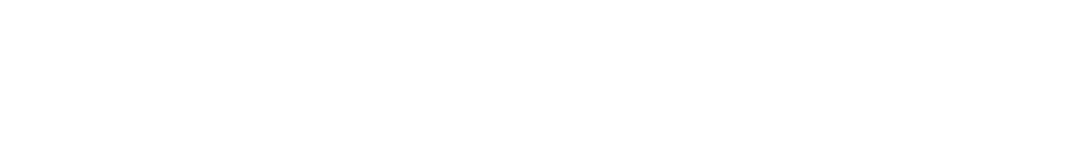
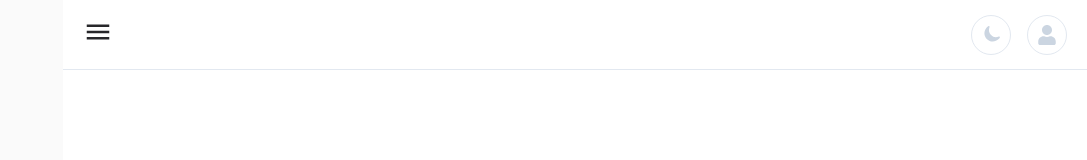
Before and after one commit to devrakibulrahman/raceflow-client-side, a React (Vite) app: page /dashboard in a window 1280 px wide. Shown: the top 160 px of the page, without its empty margins (193-1280 px from the left). Built offline with nearby package versions, Linux system fonts and the light colour scheme.

Commit message:
dashboard navbar design done on 01/06/2025 at 09:45 pm

```diff
--- a/src/components/DashboardNavbar.jsx
+++ b/src/components/DashboardNavbar.jsx
@@ -1,8 +1,25 @@
+import { IoMdMenu } from "react-icons/io";
+import { MdNightlightRound } from "react-icons/md";
+import { FaUser } from "react-icons/fa";
 
 const DashboardNavbar = () => {
     return (
         <>
-
+            <div className="w-full max-h-[70px] border-b border-slate-200 ml-64 px-5 flex items-center justify-between">
+                <div className="w-auto">
+                    <button className="w-auto">
+                        <IoMdMenu className="text-3xl text-head-charleston-green"></IoMdMenu>
+                    </button>
+                </div>
+                <div className="w-auto flex items-center justify-center gap-4">
+                    <div className="w-10 h-10 rounded-full border border-slate-200 flex items-center justify-center cursor-pointer">
+                        <MdNightlightRound className="text-slate-300 -rotate-45 text-xl"></MdNightlightRound>
+                    </div>
+                    <div className="w-10 h-10 rounded-full border border-slate-200 overflow-hidden flex items-center justify-center">
+                        <FaUser className="text-slate-300 text-xl"></FaUser>
+                    </div>
+                </div>
+            </div>
         </>
     );
 };
--- a/src/components/DashboardSidebar.jsx
+++ b/src/components/DashboardSidebar.jsx
@@ -1,9 +1,11 @@
 
 const DashboardSidebar = () => {
     return (
-        <div>
+        <>
+            <div className="w-64 h-full bg-[#FAFAFA] fixed top-0 left-0">
 
-        </div>
+            </div>
+        </>
     );
 };
 
--- a/src/pages/DashboardPage.jsx
+++ b/src/pages/DashboardPage.jsx
@@ -4,9 +4,9 @@ import DashboardSidebar from "../components/DashboardSidebar";
 const DashboardPage = () => {
     return (
         <>
-            <div className="w-full">
+            <div className="w-full min-h-screen flex">
+                <DashboardSidebar></DashboardSidebar>
                 <DashboardNavbar></DashboardNavbar>
-                <DashboardSidebar></DashboardSidebar>
             </div>
         </>
     );
```
